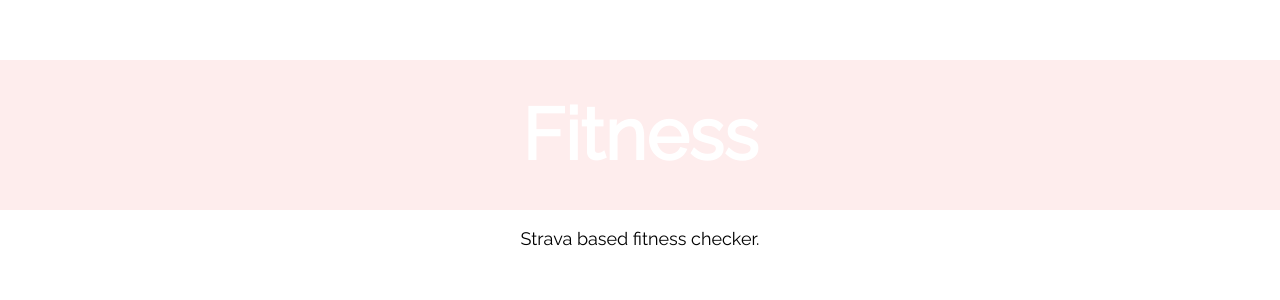
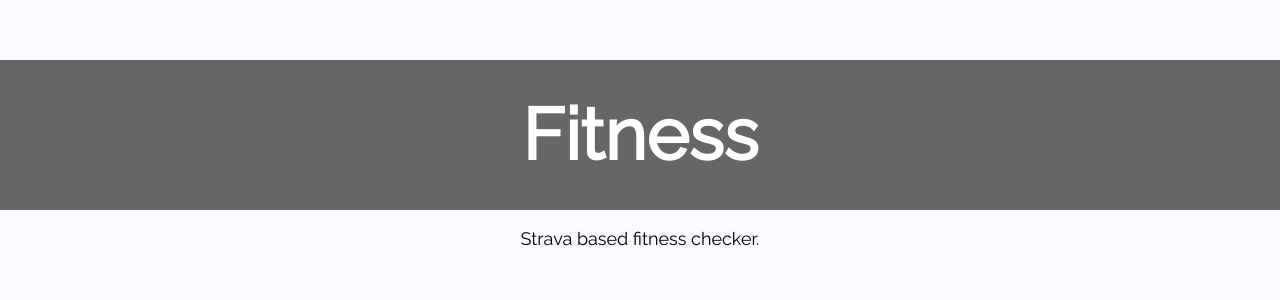
Before and after one commit to alonzoalden/fitness, a React (Create React App) app: page / in a window 1280 px wide. Shown: the top 300 px of the page. Built offline with nearby package versions, Linux system fonts and the light colour scheme.

Commit message:
updated styling / added dependencies

```diff
--- a/package.json
+++ b/package.json
@@ -6,6 +6,8 @@
     "react-scripts": "0.9.5"
   },
   "dependencies": {
+    "axios": "^0.15.3",
+    "d3": "^4.7.3",
     "react": "^15.4.2",
     "react-dom": "^15.4.2"
   },
--- a/src/App.css
+++ b/src/App.css
@@ -1,5 +1,7 @@
 .App {
   text-align: center;
+  background-color: #FAFAFF;
+  height: 100vh;
 }
 
 .App-logo {
@@ -9,7 +11,7 @@
 
 .App-header {
   margin-top: 0px;
-  background-color: #FEEDED;
+  background-color: #666;
   height: 150px;
   color: white;
   text-align: center;
--- a/src/index.css
+++ b/src/index.css
@@ -2,4 +2,5 @@
   margin: 0;
   padding: 0;
   font-family: "Raleway";
+  background-color: #FAFAFF;
 }
```
Also changed, not shown: 1 other file (tests, documents, lock files or other folders).
